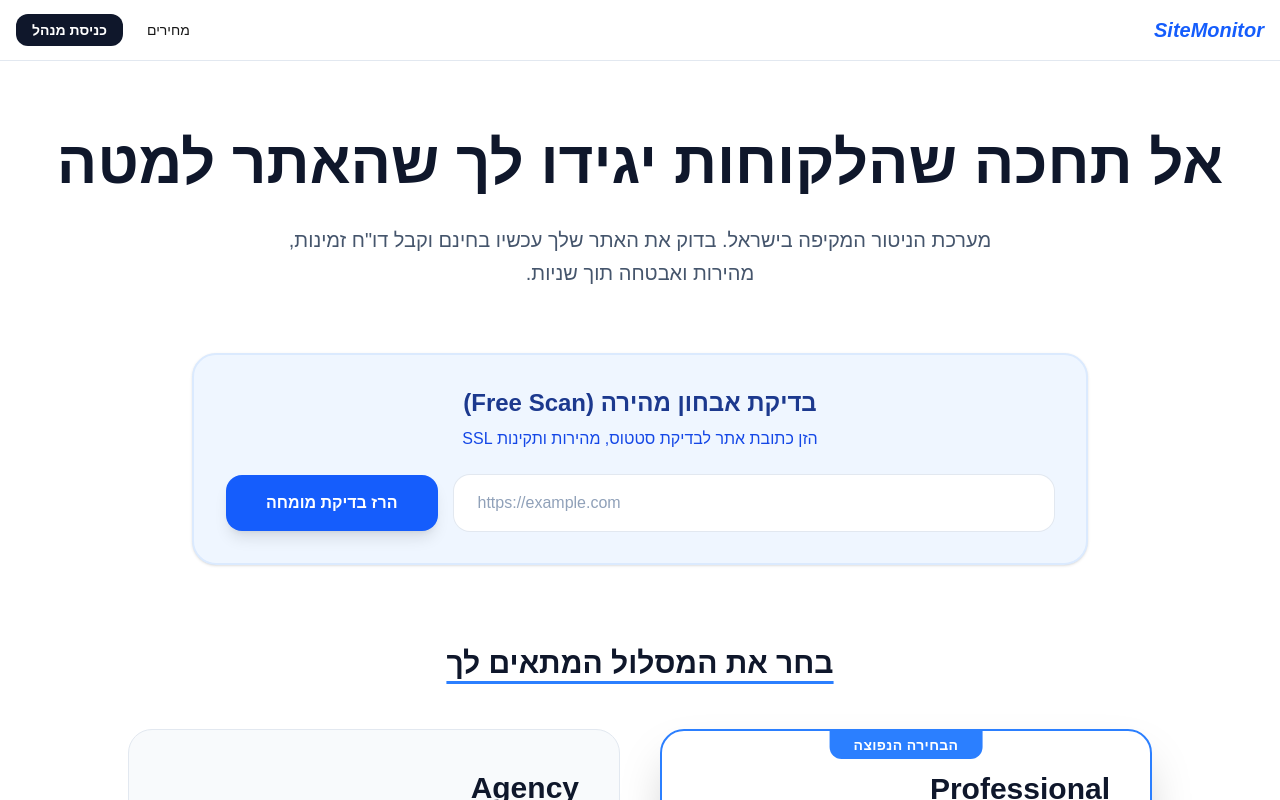
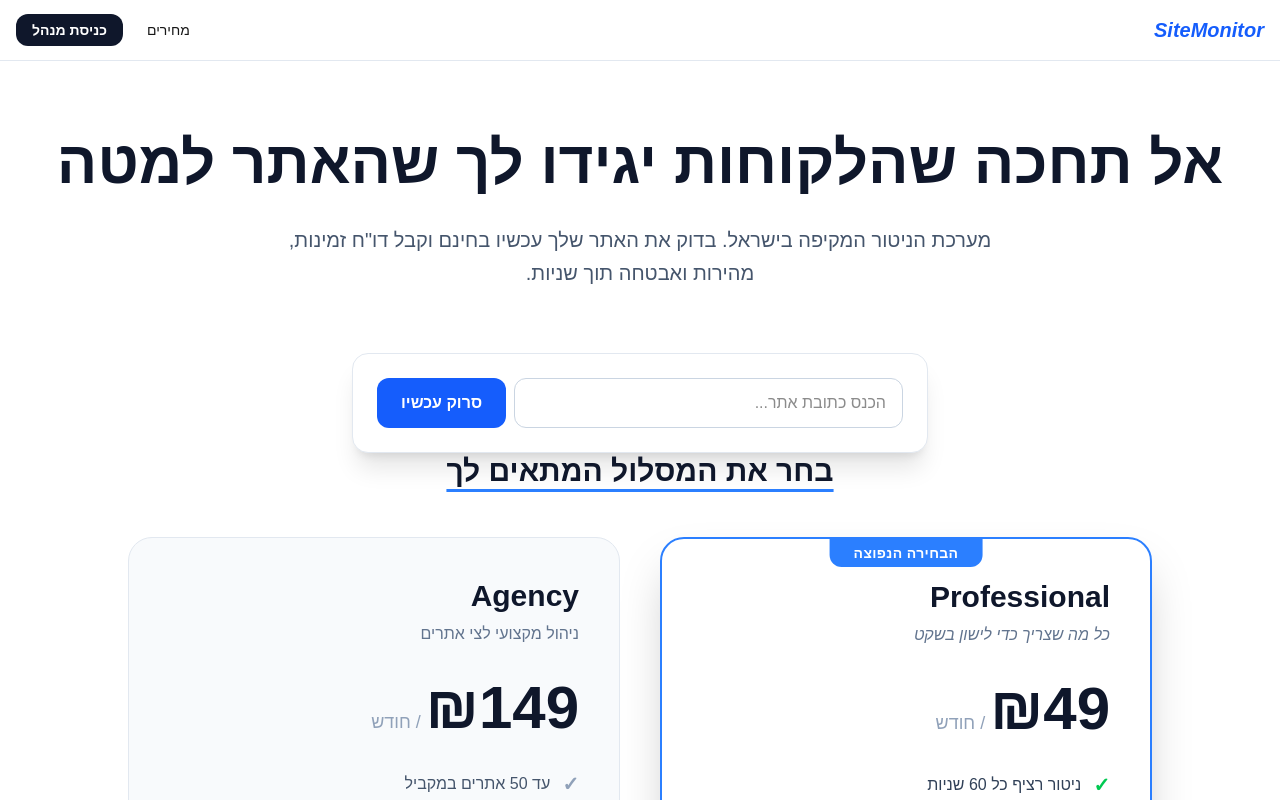
Before and after one commit to osher-perez/site-monitor, a Next.js app: page /pricing in a window 1280 px wide. Shown: the top 800 px of the page. Built offline with nearby package versions, Linux system fonts and the light colour scheme.

Commit message:
feat: implement free scanner logic with server actions and results UI

```diff
--- /dev/null
+++ b/src/app/actions/check-site.ts
@@ -0,0 +1,32 @@
+"use server"; // זה אומר שהקוד ירוץ רק בשרת
+
+export async function checkSiteAction(url: string) {
+  // 1. נמדוד זמן התחלה
+  const startTime = Date.now();
+
+  try {
+    // 2. ננסה "לגשת" לאתר
+    const response = await fetch(url, {
+      cache: 'no-store', // אל תשמור תוצאות קודמות
+      method: 'GET'
+    });
+
+    // 3. נמדוד זמן סיום
+    const endTime = Date.now();
+    const duration = endTime - startTime;
+
+    return {
+      success: true,
+      status: response.status,
+      responseTime: duration,
+      isHttps: url.startsWith('https')
+    };
+
+  } catch (error) {
+    // אם האתר לא קיים או השרת נפל
+    return {
+      success: false,
+      error: "לא הצלחנו לגשת לאתר. וודא שהכתובת נכונה."
+    };
+  }
+}
--- a/src/components/marketing/FreeScanner.tsx
+++ b/src/components/marketing/FreeScanner.tsx
@@ -1,89 +1,81 @@
-'use client';
+"use client";
 
-import React, { useState } from 'react';
+import { useState } from "react";
+import { checkSiteAction } from "@/app/actions/check-site";
 
 export const FreeScanner = () => {
-  const [url, setUrl] = useState('');
-  const [isScanning, setIsScanning] = useState(false);
+  const [url, setUrl] = useState("");
+  const [loading, setLoading] = useState(false);
   const [result, setResult] = useState<any>(null);
 
-  const handleScan = async (e: React.FormEvent) => {
-    e.preventDefault();
+  // 1. הפונקציה הזו צריכה להיות כאן, גלויה לכל הקומפוננטה
+  const getSpeedColor = (ms: number) => {
+    if (ms < 300) return "text-green-500";
+    if (ms < 800) return "text-yellow-500";
+    return "text-red-500";
+  };
+
+  const handleScan = async () => {
     if (!url) return;
 
-    setIsScanning(true);
+    setLoading(true);
     setResult(null);
 
-    // סימולציה של 3 שניות לבדיקה
-    setTimeout(() => {
-      setResult({
-        status: 'online',
-        speed: '0.8s',
-        ssl: 'Valid',
-        security: 'A+'
-      });
-      setIsScanning(false);
-    }, 3000);
+    const data = await checkSiteAction(url);
+
+    setResult(data);
+    setLoading(false);
   };
 
   return (
-    <div className="w-full max-w-4xl mx-auto mb-20">
-      <div className="bg-blue-50 dark:bg-slate-800 border-2 border-blue-100 dark:border-slate-700 rounded-3xl p-8 shadow-sm">
-        <div className="text-center mb-6">
-          <h2 className="text-2xl font-bold text-blue-900 dark:text-blue-400 mb-2">בדיקת אבחון מהירה (Free Scan)</h2>
-          <p className="text-blue-700 dark:text-blue-300">הזן כתובת אתר לבדיקת סטטוס, מהירות ותקינות SSL</p>
-        </div>
+    <div className="max-w-xl mx-auto p-6 bg-white dark:bg-slate-900 rounded-2xl shadow-xl border border-slate-200 dark:border-slate-800">
+      <div className="flex gap-2">
+        <input
+          type="text"
+          value={url}
+          onChange={(e) => setUrl(e.target.value)}
+          placeholder="הכנס כתובת אתר..."
+          className="flex-1 px-4 py-3 rounded-xl border border-slate-300 dark:border-slate-700 bg-transparent outline-none"
+        />
+        <button
+          onClick={handleScan}
+          disabled={loading}
+          className="bg-blue-600 hover:bg-blue-700 text-white px-6 py-3 rounded-xl font-bold transition disabled:opacity-50"
+        >
+          {loading ? "בודק..." : "סרוק עכשיו"}
+        </button>
+      </div>
 
-        <form onSubmit={handleScan} className="flex flex-col md:flex-row gap-4 justify-center items-stretch">
-          <input
-            type="url"
-            required
-            placeholder="https://example.com"
-            value={url}
-            onChange={(e) => setUrl(e.target.value)}
-            className="flex-1 px-6 py-4 rounded-2xl border-none ring-1 ring-slate-200 dark:ring-slate-600 bg-white dark:bg-slate-700 text-slate-900 dark:text-white placeholder:text-slate-400 focus:ring-2 focus:ring-blue-500 outline-none text-left transition-all"
-            dir="ltr"
-          />
-          <button
-            disabled={isScanning}
-            className="bg-blue-600 text-white px-10 py-4 rounded-2xl font-bold hover:bg-blue-700 transition-all shadow-lg disabled:bg-blue-400 active:scale-95 whitespace-nowrap"
-          >
-            {isScanning ? 'סורק נתונים...' : 'הרז בדיקת מומחה'}
-          </button>
-        </form>
+      {result && result.success && (
+        <div className="mt-8 grid grid-cols-1 md:grid-cols-3 gap-4 animate-in fade-in slide-in-from-bottom-4 duration-500">
 
-        {/* אנימציית טעינה */}
-        {isScanning && (
-          <div className="mt-8 flex flex-col items-center gap-3 animate-pulse">
-            <div className="w-8 h-8 border-4 border-blue-600 border-t-transparent rounded-full animate-spin"></div>
-            <p className="text-blue-600 dark:text-blue-400 font-medium">מנתח אבטחת SSL וזמני תגובה...</p>
-          </div>
-        )}
-
-        {/* תוצאות הבדיקה */}
-        {result && !isScanning && (
-          <div className="mt-8 p-6 bg-white dark:bg-slate-900 rounded-2xl border-2 border-green-500 shadow-xl animate-in fade-in slide-in-from-bottom-4">
-            <div className="grid grid-cols-2 md:grid-cols-4 gap-4">
-              <div className="text-center p-3">
-                <div className="text-[10px] uppercase tracking-wider text-slate-400 mb-1">סטטוס שרת</div>
-                <div className="font-bold text-green-600">ONLINE</div>
-              </div>
-              <div className="text-center p-3 border-r dark:border-slate-800">
-                <div className="text-[10px] uppercase tracking-wider text-slate-400 mb-1">זמן תגובה</div>
-                <div className="font-bold dark:text-white">{result.speed}</div>
-              </div>
-              <div className="text-center p-3 border-r dark:border-slate-800">
-                <div className="text-[10px] uppercase tracking-wider text-slate-400 mb-1">תעודת SSL</div>
-                <div className="font-bold text-blue-500">{result.ssl}</div>
-              </div>
-              <div className="text-center p-3 border-r dark:border-slate-800">
-                <div className="text-[10px] uppercase tracking-wider text-slate-400 mb-1">ציון אבטחה</div>
-                <div className="font-bold text-purple-500">{result.security}</div>
-              </div>
+          <div className="p-4 rounded-xl bg-slate-50 dark:bg-slate-800 border border-slate-100 dark:border-slate-700 text-center">
+            <p className="text-sm text-slate-500 mb-1">סטטוס</p>
+            <div className="text-xl font-bold text-green-600 flex items-center justify-center gap-2">
+              <span className="relative flex h-3 w-3">
+                <span className="animate-ping absolute inline-flex h-full w-full rounded-full bg-green-400 opacity-75"></span>
+                <span className="relative inline-flex rounded-full h-3 w-3 bg-green-500"></span>
+              </span>
+              מחובר
             </div>
           </div>
-        )}
-      </div>
+
+          <div className="p-4 rounded-xl bg-slate-50 dark:bg-slate-800 border border-slate-100 dark:border-slate-700 text-center">
+            <p className="text-sm text-slate-500 mb-1">מהירות תגובה</p>
+            <div className={`text-xl font-bold ${getSpeedColor(result.responseTime)}`}>
+              {result.responseTime}ms
+            </div>
+          </div>
+
+          <div className="p-4 rounded-xl bg-slate-50 dark:bg-slate-800 border border-slate-100 dark:border-slate-700 text-center">
+            <p className="text-sm text-slate-500 mb-1">אבטחה</p>
+            <div className={`text-xl font-bold ${result.isHttps ? "text-blue-600" : "text-orange-500"}`}>
+              {result.isHttps ? "🔒 HTTPS" : "🔓 HTTP"}
+            </div>
+          </div>
+
+        </div>
+      )}
     </div>
   );
 };
--- a/src/components/marketing/Navbar.tsx
+++ b/src/components/marketing/Navbar.tsx
@@ -2,20 +2,29 @@ import Link from 'next/link';
 
 export const Navbar = () => {
   return (
-    <header className="border-b bg-white/80 backdrop-blur-md sticky top-0 z-50">
-      <div className="max-w-7xl mx-auto px-4 h-16 flex items-center justify-between">
-        <div className="font-bold text-xl text-blue-600">SiteMonitor</div>
+    <header className="border-b border-slate-200 dark:border-slate-800 bg-white/80 dark:bg-slate-950/80 backdrop-blur-md sticky top-0 z-50 transition-colors">
+      <div className="max-w-7xl mx-auto px-4 h-16 flex items-center justify-between" dir="rtl">
 
-        <nav className="hidden md:flex gap-6 text-sm font-medium text-gray-600">
-          <Link href="/" className="hover:text-blue-600 transition">בית</Link>
-          <Link href="/pricing" className="hover:text-blue-600 transition">מחירים</Link>
+        {/* לוגו */}
+        <div className="font-bold text-xl text-blue-600 flex items-center gap-2">
+          <span className="text-2xl">🌐</span>
+          SiteMonitor
+        </div>
+
+        {/* ניווט חכם - שים לב ל-/# */}
+        <nav className="hidden md:flex gap-8 text-sm font-medium text-slate-600 dark:text-slate-300">
+          <Link href="/" className="hover:text-blue-600 dark:hover:text-blue-400 transition">בית</Link>
+          <Link href="/#features" className="hover:text-blue-600 dark:hover:text-blue-400 transition">יתרונות</Link>
+          <Link href="/#pricing" className="hover:text-blue-600 dark:hover:text-blue-400 transition">מחירים</Link>
+          <Link href="/articles" className="hover:text-blue-600 dark:hover:text-blue-400 transition">מאמרים</Link>
         </nav>
 
+        {/* כפתורי פעולה */}
         <div className="flex gap-4">
-          <Link href="/admin-login" className="text-sm font-medium hover:text-blue-600 self-center">
+          <Link href="/admin-login" className="text-sm font-medium text-slate-600 dark:text-slate-400 hover:text-blue-600 self-center hidden sm:block">
             כניסת מנהל
           </Link>
-          <button className="bg-blue-600 text-white px-4 py-2 rounded-lg text-sm font-bold hover:bg-blue-700 transition">
+          <button className="bg-blue-600 text-white px-5 py-2.5 rounded-xl text-sm font-bold hover:bg-blue-700 hover:shadow-lg hover:shadow-blue-500/30 transition-all active:scale-95">
             התחל עכשיו
           </button>
         </div>
```
